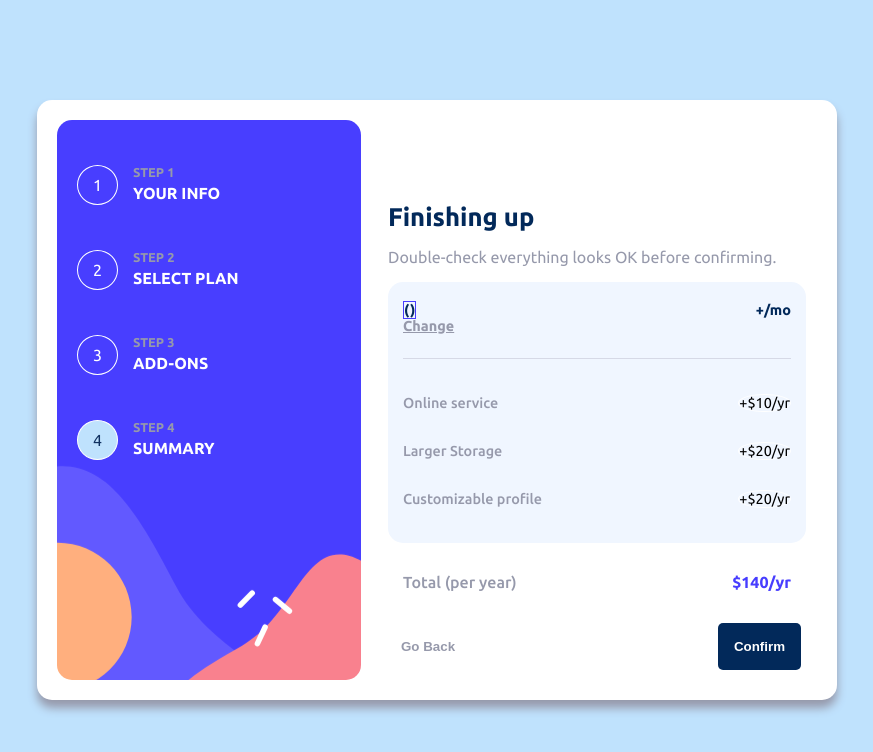
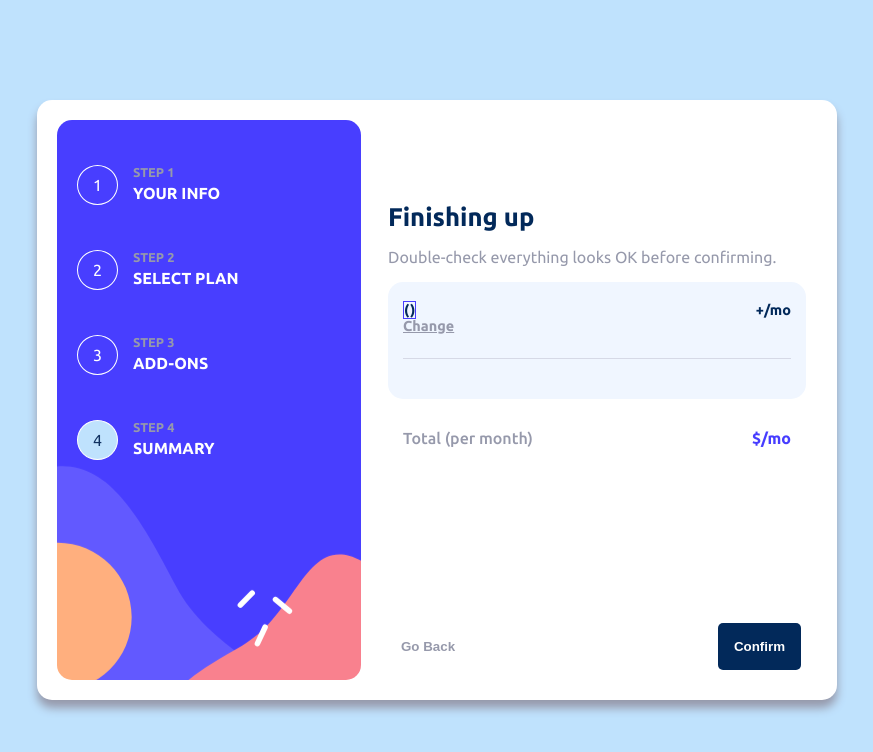
Before and after one commit to guido2288/multi-step-form, a React app: page /pick_add in a window 1280 px wide. Both pictures are taken after a click on the button "Next Step". Shown: the top 752 px of the page, without its empty margins (203-1076 px from the left). Built offline with nearby package versions, Linux system fonts and the light colour scheme; the HTML template or start-up script is replaced by a standard one.

Commit message:
Last commit

```diff
--- /dev/null
+++ b/src/components/AddOnsListMonth.jsx
@@ -0,0 +1,23 @@
+
+const AddOnsListMonth = ({addOns }) => {
+
+  return (
+    <ul>
+
+    {
+        addOns.map(addOn => (
+            <li key={addOn}>
+                <h4>{addOn}</h4>
+                {
+                    addOn === 'Online Service' ? <span>+1/mo</span> : <span>+2/mo</span>
+                }
+
+            </li>
+
+        ))
+    }
+    </ul>
+  )
+}
+
+export default AddOnsListMonth
--- /dev/null
+++ b/src/components/AddOnsListYear.jsx
@@ -0,0 +1,23 @@
+
+const AddOnsListYear = ({addOns }) => {
+
+  return (
+    <ul>
+
+    {
+        addOns.map(addOn => (
+            <li key={addOn}>
+                <h4>{addOn}</h4>
+                {
+                    addOn === 'Online Service' ? <span>+10/yr</span> : <span>+20/yr</span>
+                }
+
+            </li>
+
+        ))
+    }
+    </ul>
+  )
+}
+
+export default AddOnsListYear
--- a/src/components/PickAdd.jsx
+++ b/src/components/PickAdd.jsx
@@ -9,15 +9,22 @@ const PickAdd = () => {
 
     const {handleSubmit  } = useForm();
 
-    const [add_ons, setAdd_ons] = useState([])
+    const [add_ons, setAdd_ons] = useState([]);
 
     const [state , dispatch] =  useRegFormContext();
 
     const navigate = useNavigate();
 
+    const handleGoBack = () => {
+        dispatch( {type:'CHANGE_STEP' , data: 2} )
+        navigate('/plan_select')
+      }
+
     const onSubmit = () => {
         dispatch( {type:'SET_ADDONS_DATA' , data: add_ons} )
         dispatch( {type:'CHANGE_STEP' , data: 4} )
+
+
 
         navigate('/summary')
     }
@@ -87,7 +94,7 @@ const PickAdd = () => {
     </section>
 
     <footer>
-        <button className='button_back' >Go Back</button>
+        <button className='button_back' onClick={handleGoBack}>Go Back</button>
 
 
         <button className='button_next' type='submit' form='pickAdd'>Next Step</button>
--- a/src/components/Steps.jsx
+++ b/src/components/Steps.jsx
@@ -4,8 +4,6 @@ import './styles/Steps.css';
 const Steps = () => {
 
   const [state] = useRegFormContext();
-
-  console.log(state)
 
   return (
     <ul className='steps_containers'>
--- a/src/components/Summary.jsx
+++ b/src/components/Summary.jsx
@@ -1,12 +1,48 @@
 import { useNavigate } from "react-router-dom";
 import { useRegFormContext } from "../provider/RegFormProvider";
 import "./styles/Summary.css";
+import { useEffect, useState } from "react";
+import AddOnsListYear from "./AddOnsListYear";
+import AddOnsListMonth from "./AddOnsListMonth";
+import { useForm } from "react-hook-form";
 
 const Summary = () => {
+    const {handleSubmit  } = useForm();
 
     const [state , dispatch] =  useRegFormContext();
 
+    const [addsValues, setAddsValues] = useState()
+
     const navigate = useNavigate();
+
+    const handleGoBack = () => {
+        dispatch( {type:'CHANGE_STEP' , data: 3} )
+        navigate('/pick_add')
+      }
+
+    useEffect( () => {
+
+        let total = state.planValue;
+        if(state.pay === 'Yearly' && state.addOns.length > 0){
+            state.addOns.forEach(add => {
+                add === 'Online Service' ? total += 10 : total += 20;
+            });
+        } else {
+            state.addOns.forEach(add => {
+                add === 'Online Service' ? total += 1 : total += 2;
+            });
+        }
+
+        setAddsValues(total)
+
+    }, [])
+
+    const onSubmit = () => {
+
+        dispatch( {type:'CHANGE_STEP' , data: 5} )
+
+        navigate('/laststep')
+    }
 
   return (
     <>
@@ -27,37 +63,28 @@ const Summary = () => {
 
             </div>
 
-
-            <ul>
-                <li>
-                    <h4>Online service</h4>
-                    <span>+$10/yr</span>
-                </li>
-                <li>
-                    <h4>Larger Storage</h4>
-                    <span>+$20/yr</span>
-                </li>
-                <li>
-                    <h4>Customizable profile</h4>
-                    <span>+$20/yr</span>
-                </li>
-            </ul>
+            {
+                state.pay == 'Yearly' ? <AddOnsListYear addOns={state.addOns} /> : <AddOnsListMonth addOns={state.addOns} />
+            }
 
         </div>
 
         <div className="total_container">
-            <h4>Total (per year)</h4>
-            <span>$140/yr</span>
+            <h4>Total { state.pay === 'Yearly' ? "(per year)" : "(per month)" }</h4>
+            {
+                state.pay == 'Yearly' ? <span>${addsValues}/yr</span> : <span>${addsValues}/mo</span>
+            }
+
         </div>
 
 
     </section>
 
     <footer>
-    <button className='button_back' >Go Back</button>
+    <button className='button_back' onClick={handleGoBack} >Go Back</button>
 
 
-    <button className='button_next' type='submit' form='planSelect'>Confirm</button>
+    <button className='button_next' type='submit' form='planSelect' onClick={handleSubmit(onSubmit)}>Confirm</button>
     </footer>
     </>
   )
--- a/src/provider/RegFormProvider.jsx
+++ b/src/provider/RegFormProvider.jsx
@@ -22,6 +22,7 @@ const reducer = (state , action) => {
 
         case 'SET_PLANVALUE':
             {return {...state ,  planValue: action.data };}
+
 
         case 'CHANGE_STEP':
             {return {...state , step: action.data };}
@@ -50,6 +51,9 @@ const RegFormProvider = ({ children }) => {
         value:
     }]
     planValue:
+    add_onsValue=[
+
+    ]
 }
 */
 
```
